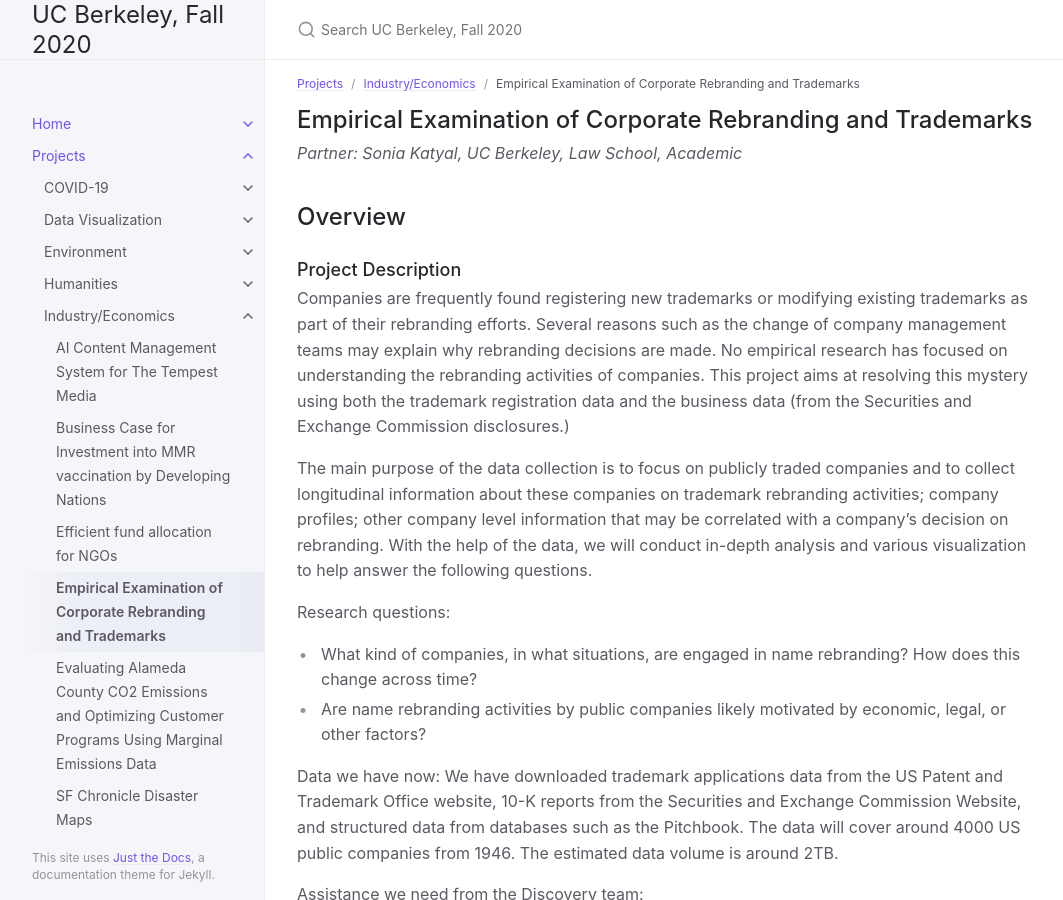
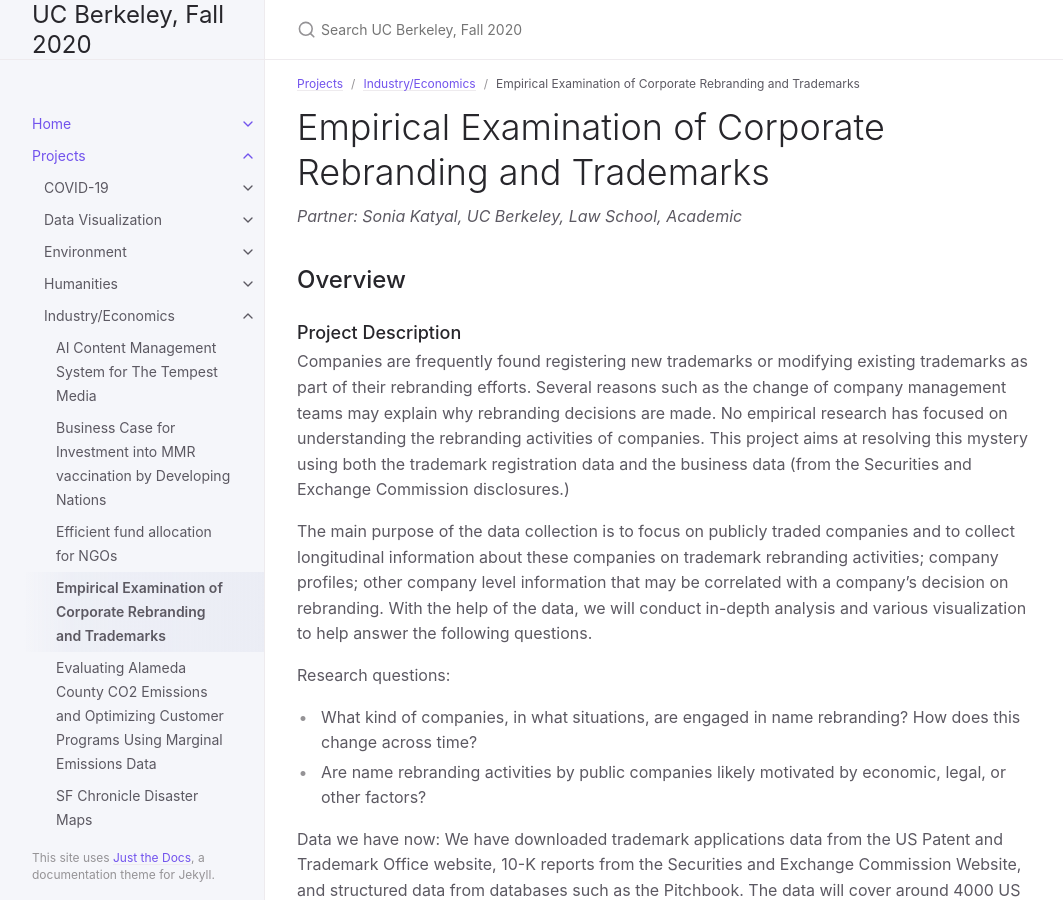
Before and after one commit to DS-Discovery/ds-discovery.github.io, a Jekyll site: the page built from Projects/Industry:Economics/Empirical Examination of Corporate Rebranding and Trademarks.md, in a window 1280 px wide and 900 px high. Shown: the whole window, without its empty margins (107-1170 px from the left). Built offline with Jekyll 4.4.1, drawn with Linux system fonts in a browser that asks for light colours.

```diff
--- a/Projects/Industry:Economics/Empirical Examination of Corporate Rebranding and Trademarks.md
+++ b/Projects/Industry:Economics/Empirical Examination of Corporate Rebranding and Trademarks.md
@@ -7,7 +7,7 @@ nav_order: 3
 ---
 
 
-## Empirical Examination of Corporate Rebranding and Trademarks
+# Empirical Examination of Corporate Rebranding and Trademarks
 *Partner: Sonia	Katyal, UC Berkeley, Law School, Academic*
 
 ## Overview
```
